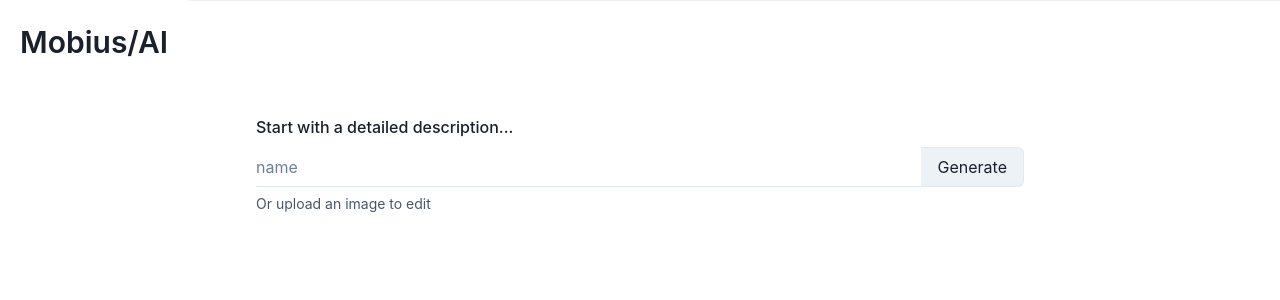
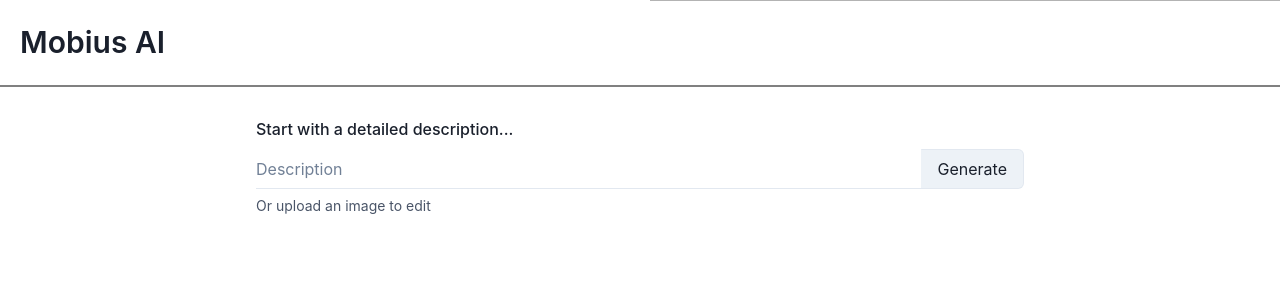
Before and after one commit to nevinod/mobius, a React (Create React App) app: page / in a window 1280 px wide. Shown: the top 300 px of the page. Built offline with nearby package versions, Linux system fonts and the light colour scheme.

Commit message:
fix modal

```diff
--- a/src/Home.css
+++ b/src/Home.css
@@ -75,10 +75,12 @@
   flex-direction: row;
   justify-content: start;
   width: 100vw;
+  border-bottom: 2px solid grey;
 }
 
 .company {
   font-size: 30px;
   font-weight: 600;
   padding: 20px;
+  width: 100%;
 }
--- a/src/Home.js
+++ b/src/Home.js
@@ -21,41 +21,34 @@
   ModalHeader,
   ModalCloseButton,
   ModalBody,
+  ModalFooter,
   useDisclosure,
 } from "@chakra-ui/react";
 
 function TopHeader() {
   return (
     <div className="top-header">
-      <div className="company">Mobius/AI</div>
+      <div className="company">{"Mobius AI"}</div>
       <Divider orientation="horizontal" />
     </div>
   );
 }
 
-function Image({ image, showModal, setShowModal }) {
-  console.log(image);
+function Image({ image, setShowModal, setSelectedImage }) {
+  function handleClick() {
+    setSelectedImage(image);
+    setShowModal((showModal) => !showModal);
+    console.log(image);
+  }
+
   return (
-    <div
-      className="image-container"
-      onClick={() => setShowModal((showModal) => !showModal)}
-    >
+    <div className="image-container" onClick={handleClick}>
       <img className="image" src={image} />
       <div className="middle">
         <div style={{ display: "none" }} className="text">
           Share
         </div>
       </div>
-      <Modal isOpen={showModal} onClose={() => setShowModal(false)}>
-        <ModalOverlay />
-        <ModalContent>
-          <ModalHeader>Modal Title</ModalHeader>
-          <ModalCloseButton />
-          <ModalBody>
-            <img className="modal-image" src={image} />
-          </ModalBody>
-        </ModalContent>
-      </Modal>
     </div>
   );
 }
@@ -66,10 +59,16 @@
   const [submitted, setSubmitted] = useState(false);
   const { isOpen, onClose } = useDisclosure();
   const [showModal, setShowModal] = useState(false);
+  const [selectedImage, setSelectedImage] = useState(null);
 
   function handleClick() {
     setSubmitted(true);
     setLoading(0);
+  }
+
+  function unClick() {
+    setShowModal(false);
+    setSelectedImage(null);
   }
 
   useEffect(() => {
@@ -103,7 +102,7 @@
                       <InputGroup>
                         <Input
                           {...field}
-                          placeholder="name"
+                          placeholder="Description"
                           variant="flushed"
                           value={input}
                           onChange={(e) => setInput(e.target.value)}
@@ -133,15 +132,31 @@
                   image={image}
                   key={idx}
                   isOpen={isOpen}
-                  onClose={onClose}
-                  showModal={showModal}
                   setShowModal={setShowModal}
+                  setSelectedImage={setSelectedImage}
                 />
               );
             })}
           </div>
         )}
       </div>
+      {selectedImage && (
+        <Modal isOpen={showModal} onClick={handleClick} onClose={unClick}>
+          <ModalOverlay />
+          <ModalContent>
+            <ModalHeader>View Image</ModalHeader>
+            <ModalCloseButton />
+            <ModalBody>
+              <img className="modal-image" src={selectedImage} />
+            </ModalBody>
+            <ModalFooter>
+              <Button colorScheme="blue" mr={3} onClick={onClose}>
+                Share
+              </Button>
+            </ModalFooter>
+          </ModalContent>
+        </Modal>
+      )}
     </ChakraProvider>
   );
 }
```
